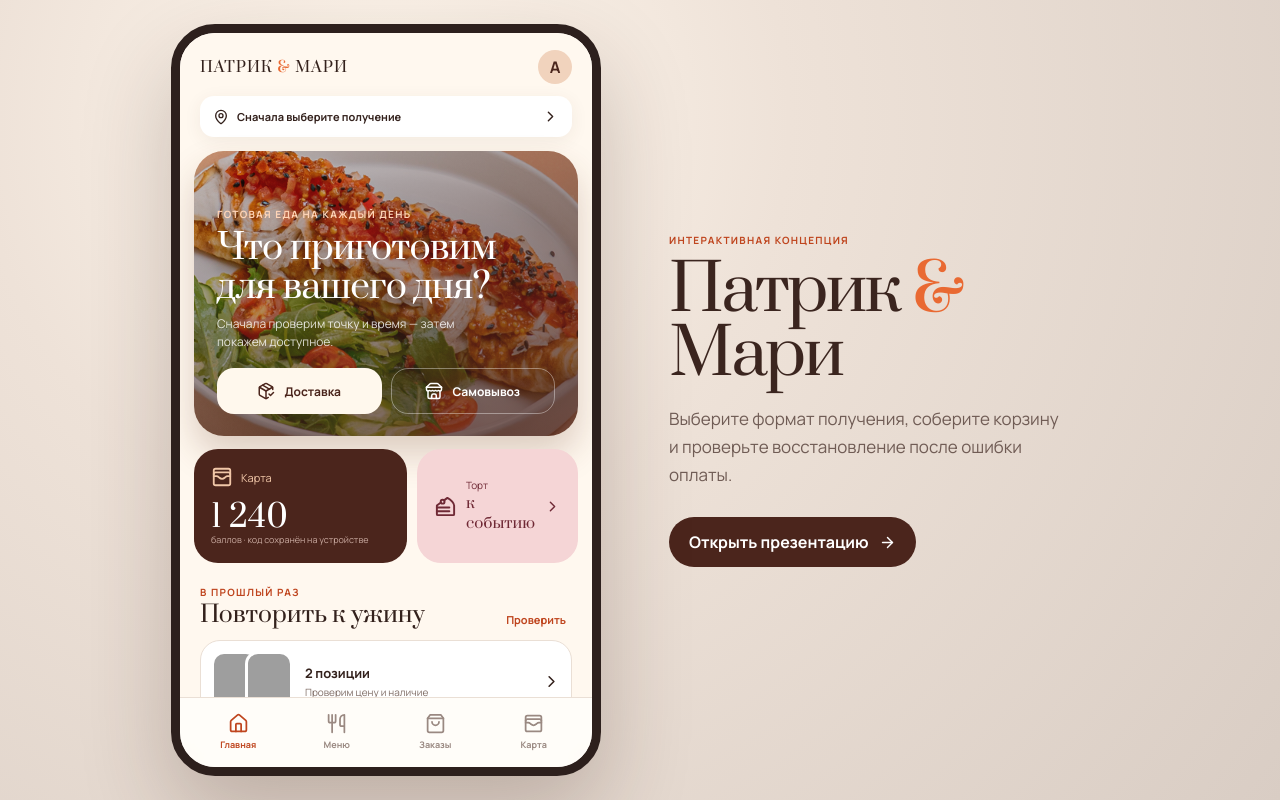
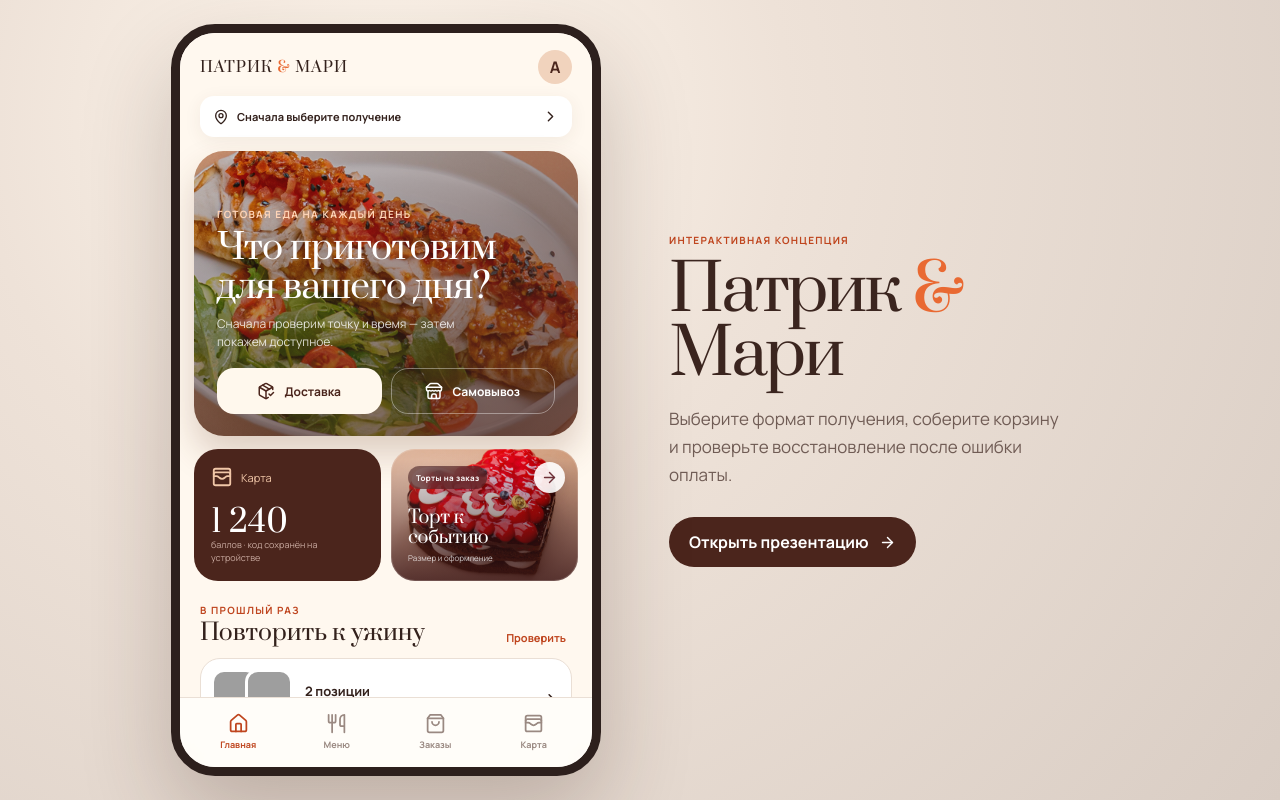
Before and after one commit to fqkd/patrick-mary-concept, a React (Vite) app: page / in a window 1280 px wide. Built offline with nearby package versions, Linux system fonts and the light colour scheme; grey boxes are pictures that could not be loaded.

Commit message:
Polish cake request entry card

```diff
--- a/src/App.tsx
+++ b/src/App.tsx
@@ -249,8 +249,11 @@ function HomeScreen({ state, onMode }: { state: DemoState; onMode: (mode: Servic
           <span><WalletCards size={22} /> Карта</span>
           <strong>1 240</strong><small>баллов · код сохранён на устройстве</small>
         </button>
-        <button className="cake-tile" onClick={() => navigate('/cake')}>
-          <CakeSlice size={23} /><span>Торт<br /><strong>к событию</strong></span><ChevronRight size={17} />
+        <button className="cake-tile" aria-label="Торт к событию — собрать заявку" onClick={() => navigate('/cake')}>
+          <span className="cake-tile-kicker">Торты на заказ</span>
+          <strong>Торт к событию</strong>
+          <small>Размер и оформление</small>
+          <span className="cake-tile-arrow"><ArrowRight size={17} /></span>
         </button>
       </section>
 
--- a/src/index.css
+++ b/src/index.css
@@ -74,15 +74,18 @@ button:disabled { opacity: .42; cursor: not-allowed; }
 .welcome-card p { margin: 0 0 17px; color: rgba(255,255,255,.82); font-size: 12px; line-height: 1.5; max-width: 280px; }
 .welcome-actions { display: grid; grid-template-columns: 1fr 1fr; gap: 9px; }
 .welcome-actions .primary { min-height: 46px; padding: 0 10px; font-size: 12px; }
-.quick-grid { display: grid; grid-template-columns: 1.18fr .82fr; gap: 10px; margin: 0 14px 22px; }
-.quick-grid button { min-height: 114px; border: 0; border-radius: 24px; padding: 17px; text-align: left; cursor: pointer; }
+.quick-grid { display: grid; grid-template-columns: 1fr 1fr; gap: 10px; margin: 0 14px 22px; }
+.quick-grid button { min-height: 132px; border: 0; border-radius: 24px; padding: 17px; text-align: left; cursor: pointer; }
 .loyalty-tile { background: var(--brown); color: #fff; display: flex; flex-direction: column; }
 .loyalty-tile > span { display: flex; align-items: center; gap: 8px; font-size: 11px; color: #f1c7a8; }
 .loyalty-tile strong { font: 400 31px/1 'Prata', serif; margin-top: auto; }
 .loyalty-tile small { color: #c9aaa0; font-size: 9px; }
-.cake-tile { background: #f5d5d6; color: #6f2935; display: grid; grid-template-columns: auto 1fr auto; align-items: center; gap: 9px; }
-.cake-tile span { font-size: 10px; line-height: 1.35; }
-.cake-tile strong { font-family: 'Prata', serif; font-weight: 400; font-size: 15px; }
+.cake-tile { position: relative; isolation: isolate; overflow: hidden; color: #fff; display: flex; flex-direction: column; justify-content: flex-end; background: linear-gradient(180deg, rgba(46,20,17,.08) 8%, rgba(54,20,21,.82) 100%), url('/assets/food/cakes.jpg') center/cover; box-shadow: inset 0 0 0 1px rgba(255,255,255,.16); }
+.cake-tile::after { content: ''; position: absolute; z-index: -1; inset: 0; background: linear-gradient(135deg, rgba(255,255,255,.12), transparent 45%); pointer-events: none; }
+.cake-tile-kicker { align-self: flex-start; margin-bottom: auto; padding: 6px 8px; border-radius: 99px; color: #fff; background: rgba(70,28,28,.58); backdrop-filter: blur(7px); font-size: 8px; font-weight: 800; letter-spacing: .04em; }
+.cake-tile > strong { max-width: 125px; font: 400 18px/1.12 'Prata', serif; letter-spacing: -.02em; text-wrap: balance; }
+.cake-tile > small { margin-top: 5px; color: rgba(255,255,255,.78); font-size: 8px; line-height: 1.35; }
+.cake-tile-arrow { position: absolute; right: 13px; top: 13px; width: 31px; height: 31px; border-radius: 50%; display: grid; place-items: center; color: #6d3037; background: rgba(255,255,255,.9); box-shadow: 0 6px 16px rgba(48,17,18,.18); }
 .section-block { margin: 0 20px 24px; }
 .section-title { display: flex; align-items: flex-end; justify-content: space-between; margin-bottom: 12px; }
 .section-title > button { border: 0; background: transparent; color: var(--orange-dark); font-size: 11px; font-weight: 800; cursor: pointer; }
```
Also changed, not shown: public/assets/case/home.jpg.
